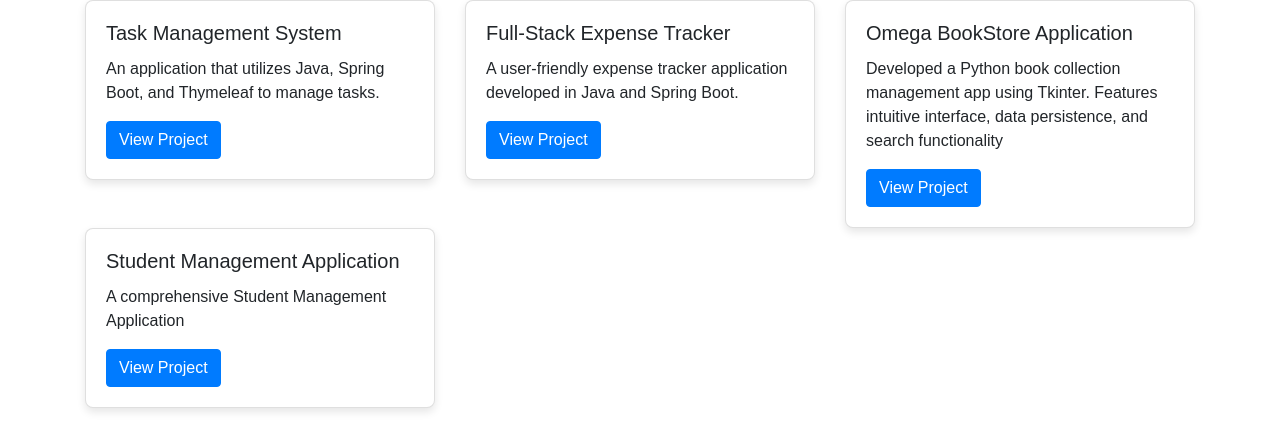
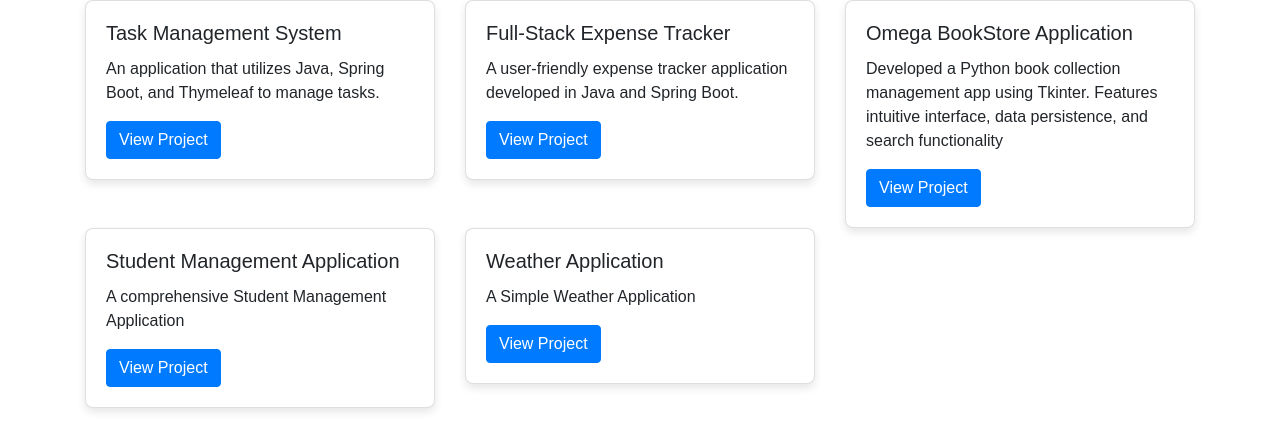
Before and after one commit to nanaaddae/NanaPortfolio, a plain HTML site: page index.html in a window 1280 px wide. Shown: the part 246-675 px from the top of the page. Drawn offline with nearby package versions, Linux system fonts and the light colour scheme.

Commit message:
Update index.html

```diff
--- a/index.html
+++ b/index.html
@@ -93,6 +93,20 @@
         </div>
       </div>
     </div>
+
+
+ <div class="col-md-4">
+      <div class="card">
+        <div class="card-body">
+          <h5 class="card-title">Weather Application</h5>
+          <p class="card-text"> A Simple Weather Application</p>
+          <a href="Weather/Weather.html" class="btn btn-primary">View Project</a>
+        </div>
+      </div>
+    </div>
+  </div>
+
+
   </div>
 </section>
 
```
